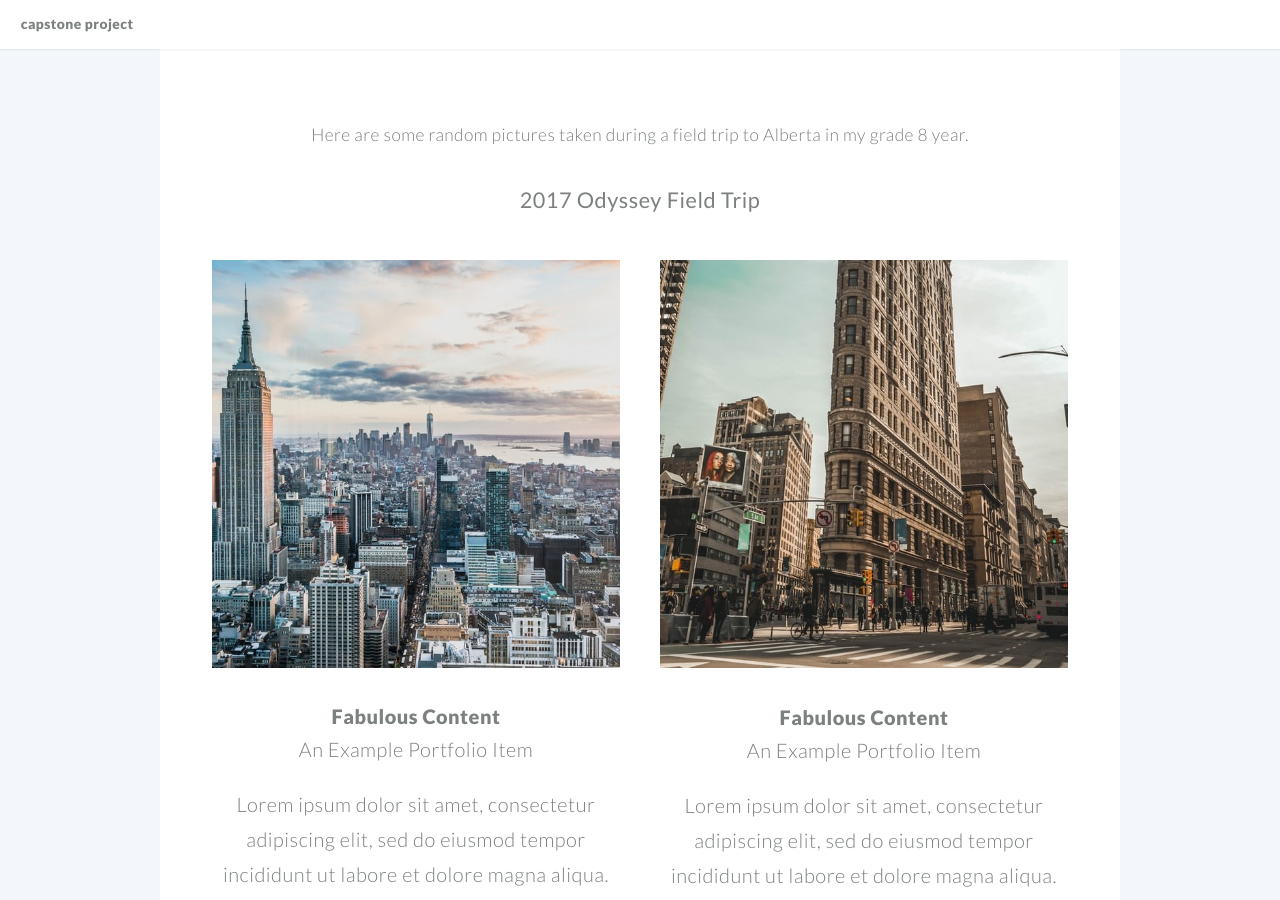
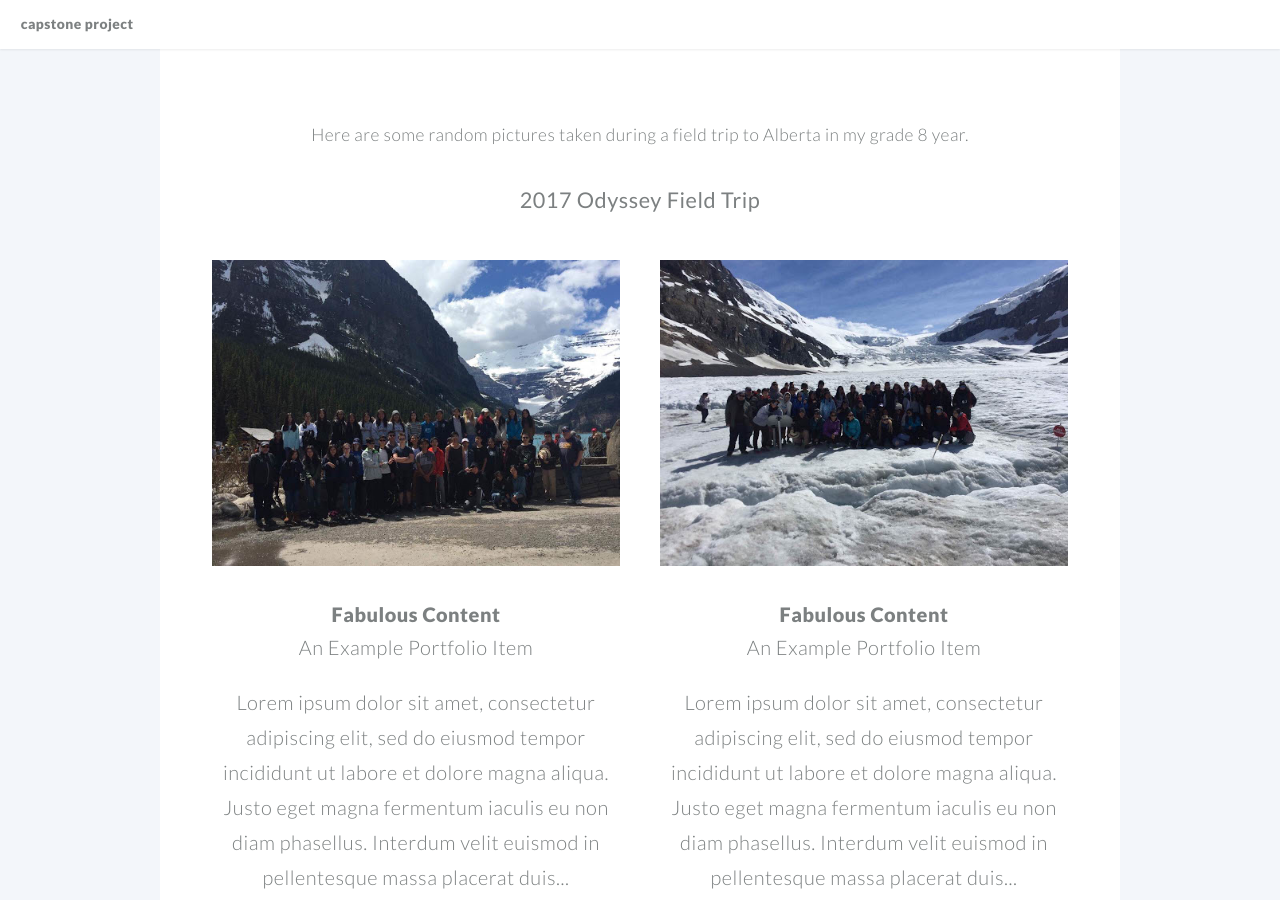
Before and after one commit to wqyzeng/wqyzeng.github.io, a Jekyll site: the page built from index.md, in a window 1280 px wide and 900 px high, scrolled down 1443 px. Built offline with Jekyll 4.4.1, drawn with Linux system fonts in a browser that asks for light colours.

Commit message:
Update Photos.yml

```diff
--- a/_data/Photos.yml
+++ b/_data/Photos.yml
@@ -5,11 +5,11 @@ Photos:
   - category: 2017 Odyssey Field Trip
     items:
       - item: example.html
-        image: /images/NYC1.jpg # optionally, include the file path for an image for each item
+        image: /images/A1.png # optionally, include the file path for an image for each item
       - item: example.html
-        image: /images/NYC2.jpg
+        image: /images/A2.png
       - item: example2.html
-        image: /images/NYC3.jpg
+        image: /images/A3.png
       - item: example3.html
         image: /images/NYC4.jpg
   - category: Los Angeles
```
